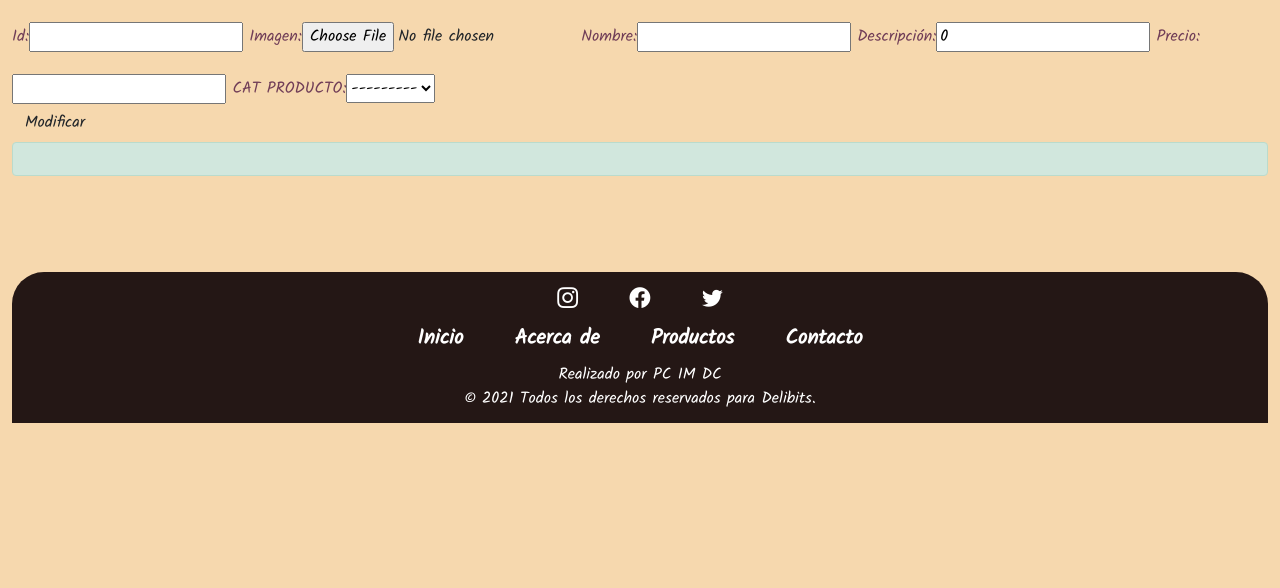
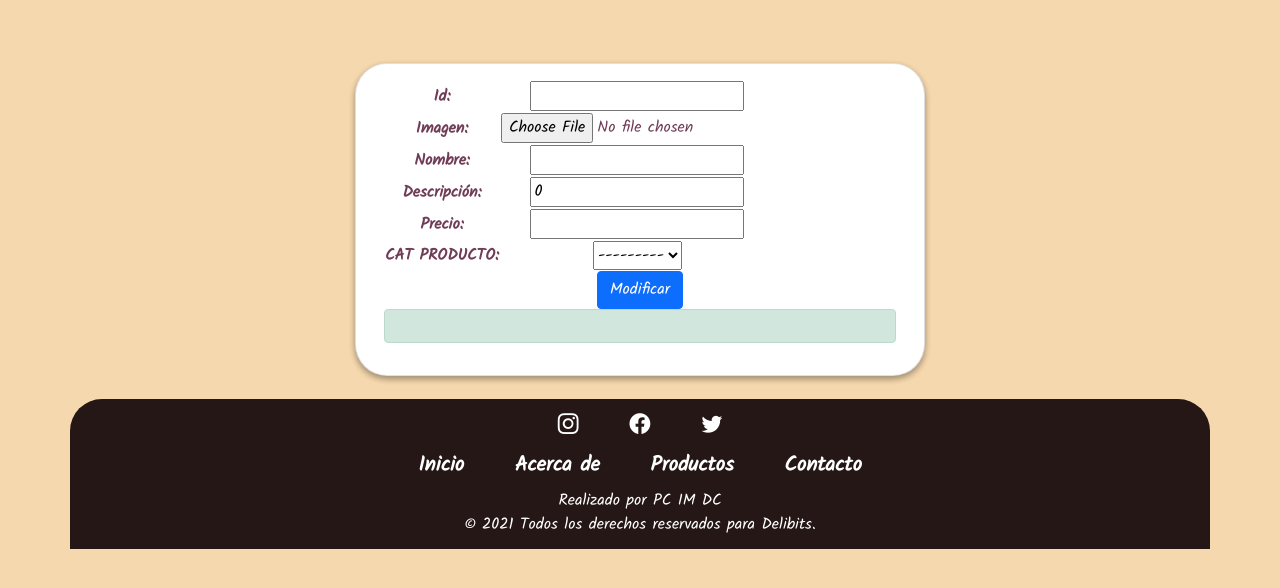
Before and after one commit to isaakau/Deli8bits, a Django app: template postres/templates/postres/form_mod_prod.html in a window 1280 px wide. Shown: the part 90-678 px from the top of the page. Run offline with Django 3.2, Linux system fonts and the light colour scheme; the template is opened without the code that fills it: values that come from a table or form of the project are taken from there, others are empty; some libraries are stand-ins or nearby versions.

Commit message:
estilo modificar

```diff
--- a/postres/templates/postres/form_mod_prod.html
+++ b/postres/templates/postres/form_mod_prod.html
@@ -46,16 +46,29 @@
     </header>
 
 
+
+    <div class="container margen5-top">
         <div class="row">
+            <div class="col-12 col-lg-6 card centrar">
+                <div class="card-body sin-margen-bottom">
                     <form method="post" action="" id="formulario">
                         {% csrf_token %}
+                        <table>
                             <div class="form_group">
                                 {{ form.as_table }}
                             </div>
-            <input type="submit" class="btn btn-prymary" id="modificar" value="Modificar">
+                        </table>
+                        <input type="submit" class="btn btn-primary" id="modificar" value="Modificar">
                         <div id="error" class="alert alert-success" role="alert">
                             {{ mensaje }}
                         </div>
+                    </form>
+                </div>
+            </div>
+
+            <div class="row">
+                <form method="post" action="" id="formulario">
+
                 </form>
             </div>
 
```
Lines whose indentation alone changed are shown as unchanged.
